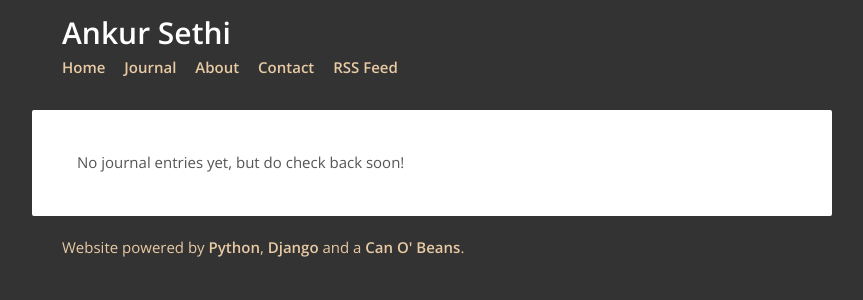
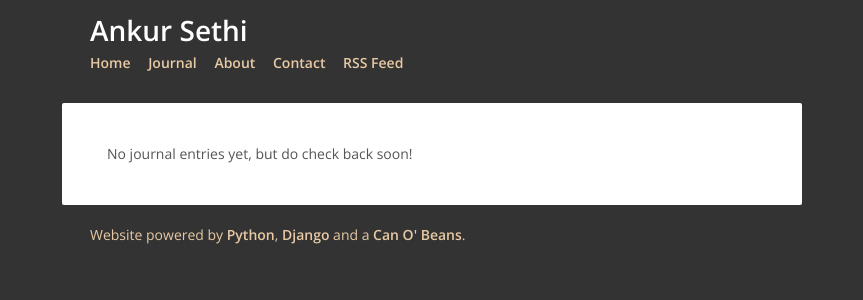
Before and after one commit to s3thi/can_o_beans, a Django app: page /journal/ in a window 1280 px wide. Shown: the top 300 px of the page, without its empty margins (208-1071 px from the left). Run offline with Django 3.2, Linux system fonts and the light colour scheme; data that the repository does not hold is empty; parts of the project's set-up code (start-up, migrations or seed data) failed here and were passed over.

Commit message:
Even smaller font size.

```diff
--- a/gravy/static/gravy/style.css
+++ b/gravy/static/gravy/style.css
@@ -7,11 +7,11 @@ html {
 
 body {
   font-family: 'Open Sans', verdana, arial, sans-serif;
-  width: 800px;
+  width: 740px;
   margin-left: auto;
   margin-right: auto;
   background-color: #333333;
-  font-size: 15px;
+  font-size: 14px;
   line-height: 1.7em;
   color: #555;
 }
```
